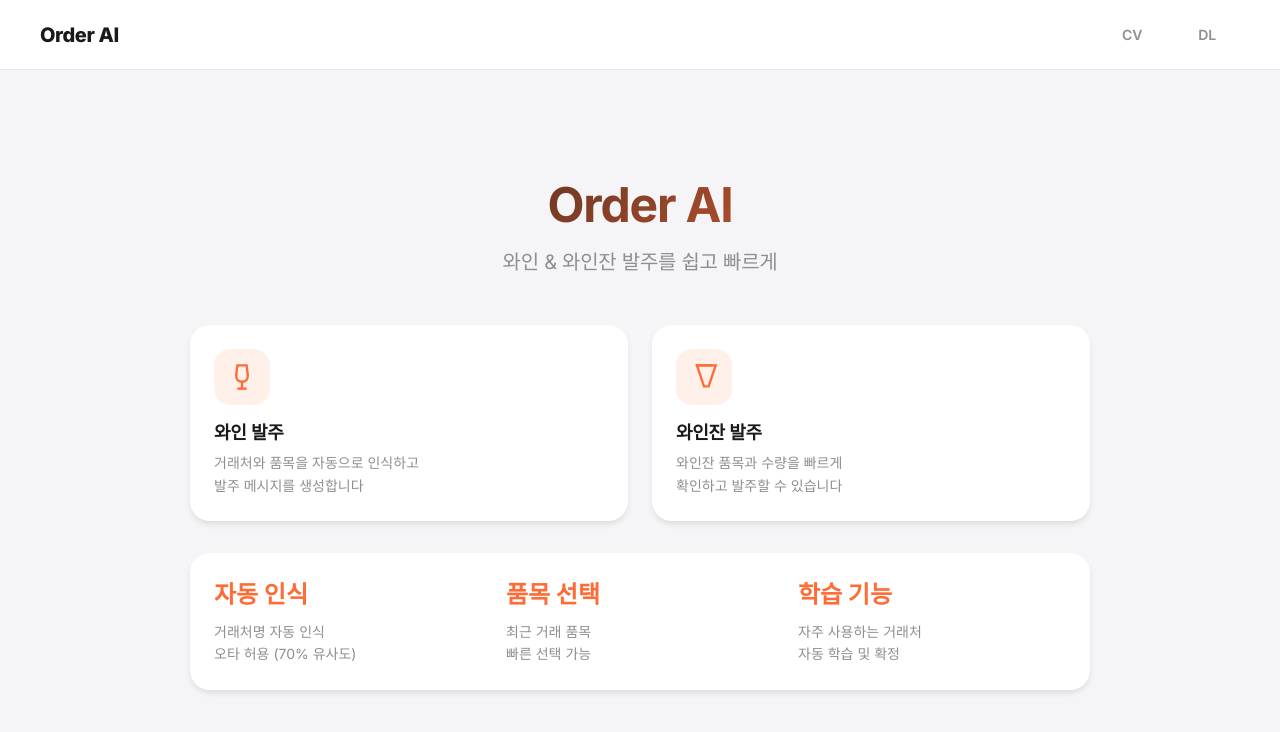
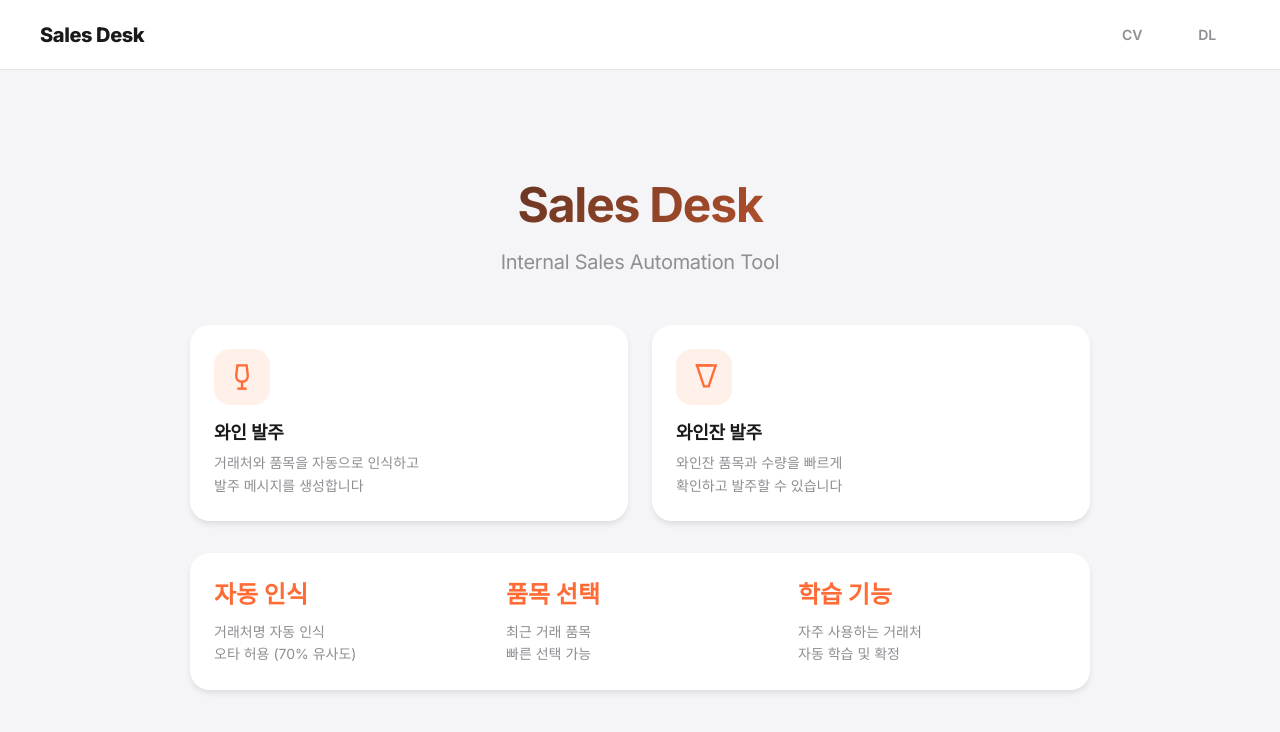
Before and after one commit to chanbap24-create/order_ai, a Next.js app: page / in a window 1280 px wide. Shown: the top 732 px of the page. Built offline with nearby package versions, Linux system fonts and the light colour scheme.

Commit message:
feat: 브랜딩 변경 - Order AI → Sales Desk
- 메인 타이틀: Order AI → Sales Desk
- 서브 타이틀: 와인 & 와인잔 발주를 쉽고 빠르게 → Internal Sales Automation Tool
- 메타데이터(title) 업데이트
- Navigation 로고 업데이트

```diff
--- a/app/components/Navigation.tsx
+++ b/app/components/Navigation.tsx
@@ -38,7 +38,7 @@ export default function Navigation() {
           textDecoration: 'none',
           letterSpacing: '-0.02em'
         }}>
-          Order AI
+          Sales Desk
         </Link>
 
         {/* Navigation Links */}
--- a/app/layout.tsx
+++ b/app/layout.tsx
@@ -15,7 +15,7 @@ const geistMono = Geist_Mono({
 });
 
 export const metadata: Metadata = {
-  title: "Order AI - 발주 관리 시스템",
+  title: "Sales Desk - Internal Sales Automation Tool",
   description: "와인 & 와인잔 발주 자동 생성 시스템",
   viewport: {
     width: "device-width",
--- a/app/page.tsx
+++ b/app/page.tsx
@@ -29,7 +29,7 @@ export default function Home() {
             WebkitTextFillColor: 'transparent',
             backgroundClip: 'text'
           }}>
-            Order AI
+            Sales Desk
           </h1>
           <p style={{
             fontSize: 'var(--text-xl)',
@@ -37,7 +37,7 @@ export default function Home() {
             fontWeight: 400,
             letterSpacing: '-0.014em'
           }}>
-            와인 & 와인잔 발주를 쉽고 빠르게
+            Internal Sales Automation Tool
           </p>
         </div>
 
```
